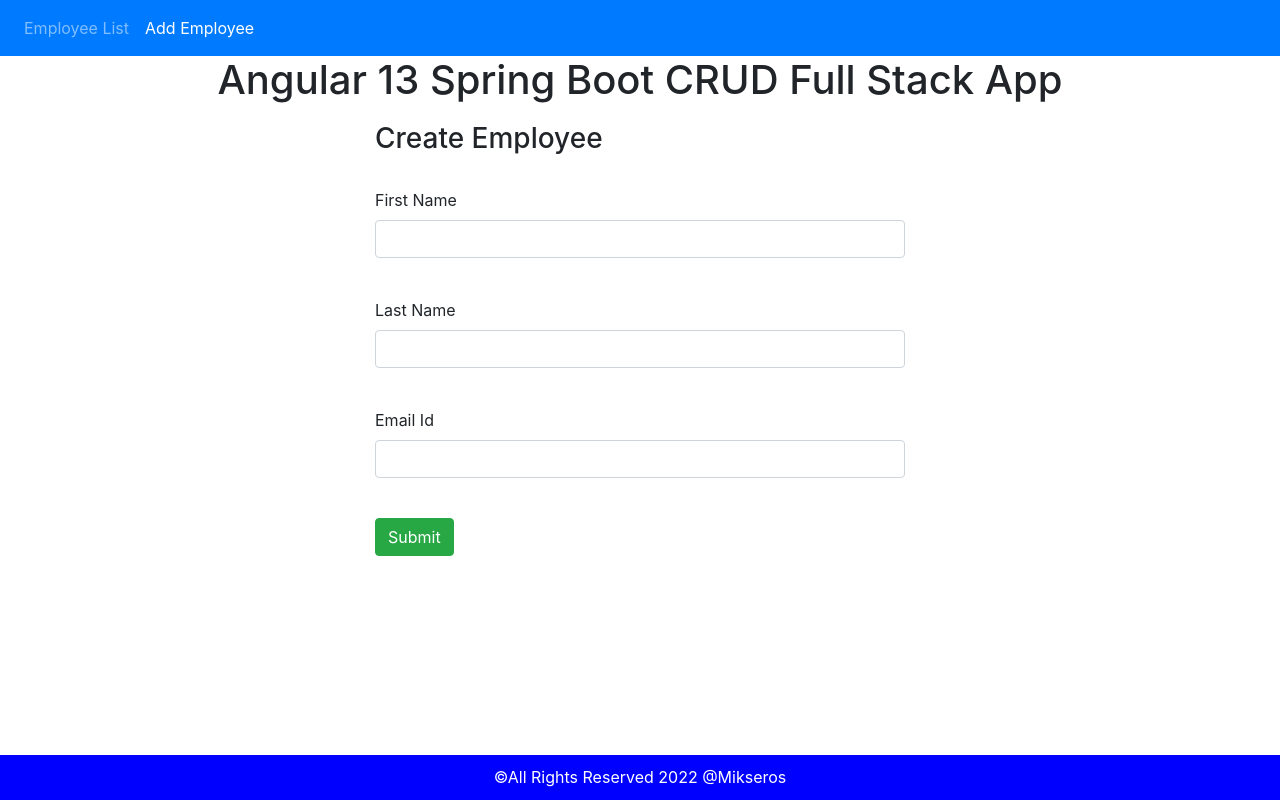
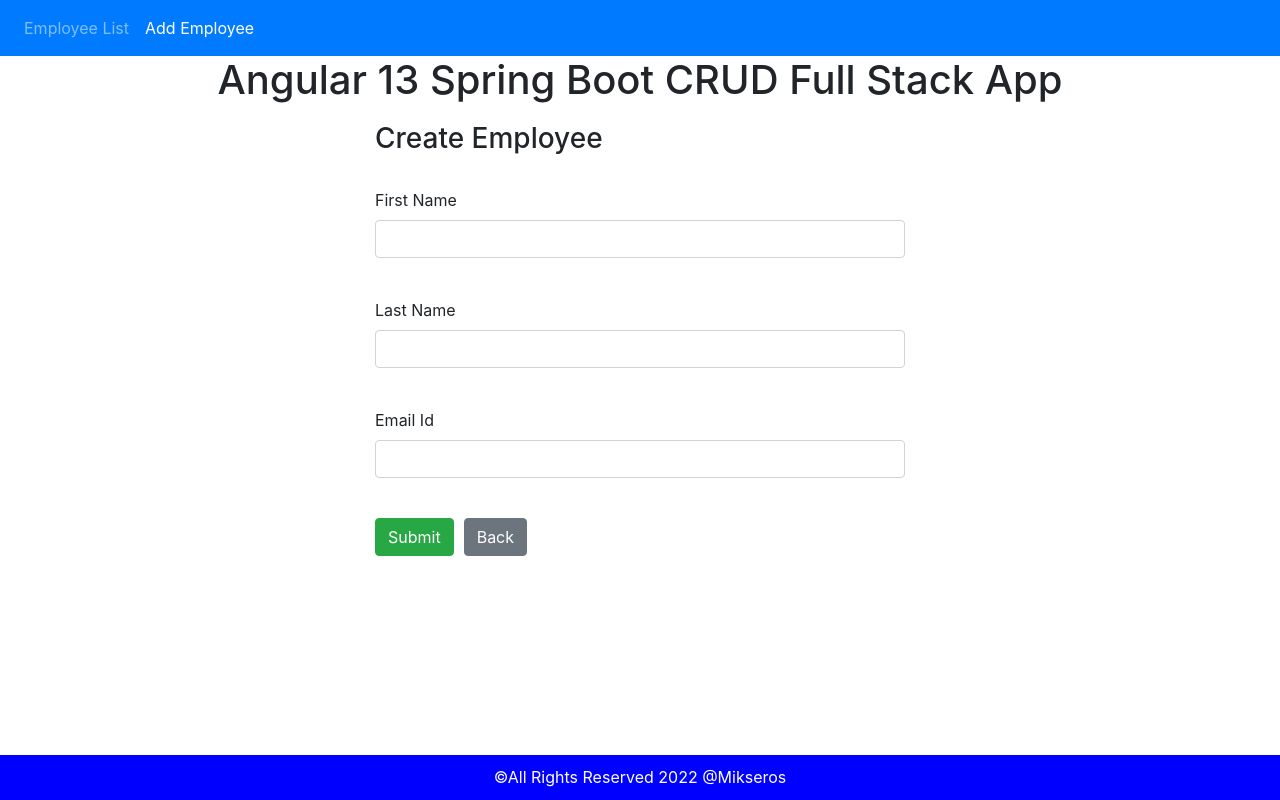
Before and after one commit to mikseros/employee-management-system-frontend, an Angular app: page /create-employee in a window 1280 px wide. Built offline with nearby package versions, Linux system fonts and the light colour scheme.

Commit message:
Back button with absolute route.

```diff
--- a/src/app/create-employee/create-employee.component.html
+++ b/src/app/create-employee/create-employee.component.html
@@ -20,6 +20,10 @@
                 [(ngModel)] = "employee.emailId" name="emailId" />
         </div>
         <br>
-        <button class="btn btn-success" type="submit">Submit</button>
+        <div>
+            <button class="btn btn-success" type="submit">Submit</button>
+            <button class="btn btn-secondary" type="submit" routerLink="/employees" style="margin-left: 10px">Back</button>
+        </div>
+
     </form>
 </div>
--- a/src/app/employee-details/employee-details.component.html
+++ b/src/app/employee-details/employee-details.component.html
@@ -9,4 +9,6 @@
     <div>
         <label> <b> Email Id: </b></label> {{employee.emailId}}
     </div>
+    <br />
+    <button class="btn btn-secondary" type="submit" routerLink="/employees">Back</button>
 </div>
--- a/src/app/update-employee/update-employee.component.html
+++ b/src/app/update-employee/update-employee.component.html
@@ -20,6 +20,9 @@
                 [(ngModel)] = "employee.emailId" name="emailId" />
         </div>
         <br>
-        <button class="btn btn-success" type="submit">Submit</button>
+        <div>
+            <button class="btn btn-success" type="submit">Submit</button>
+            <button class="btn btn-secondary" type="submit" routerLink="/employees" style="margin-left: 10px">Back</button>
+        </div>
     </form>
 </div>
```
